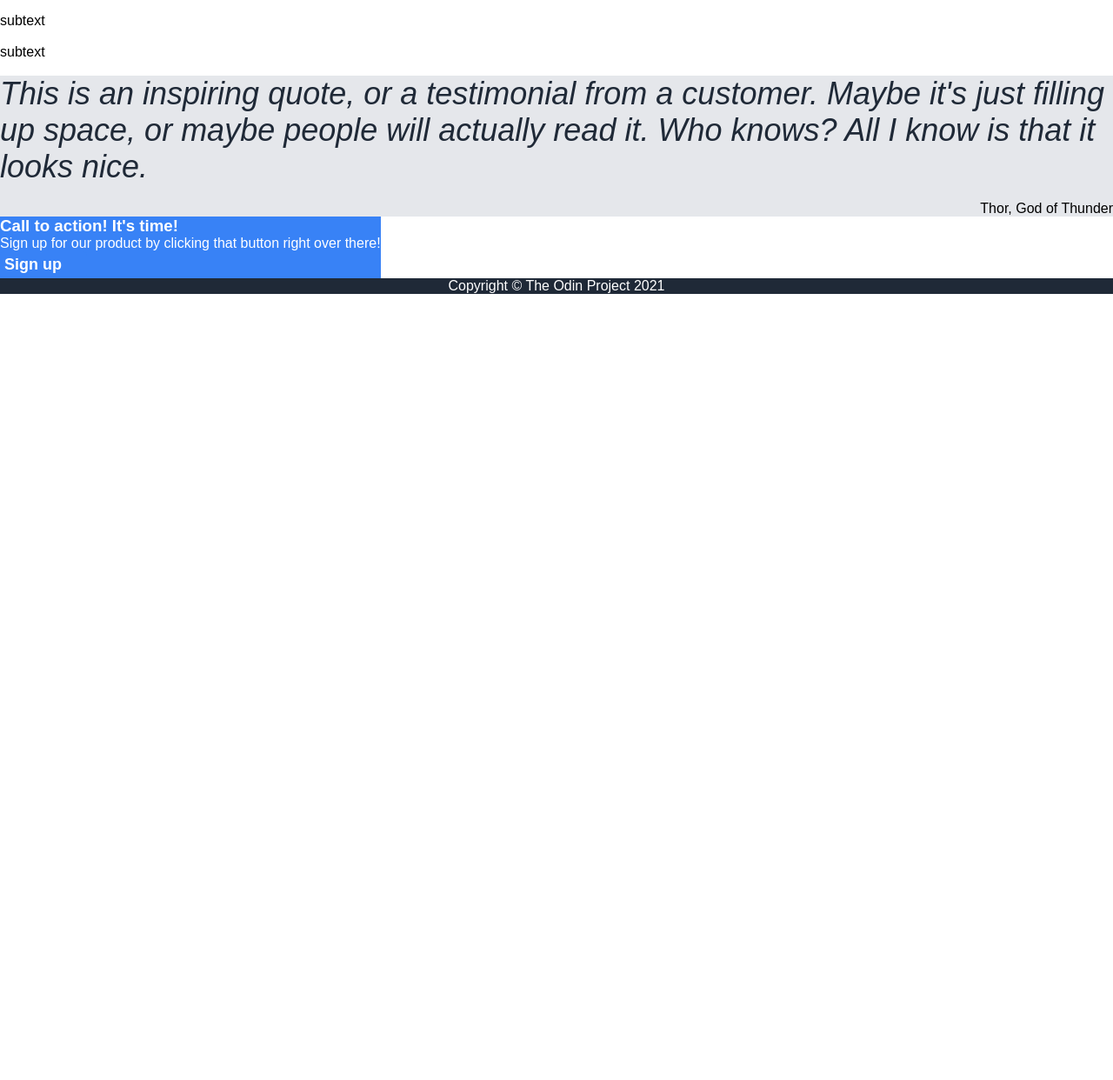
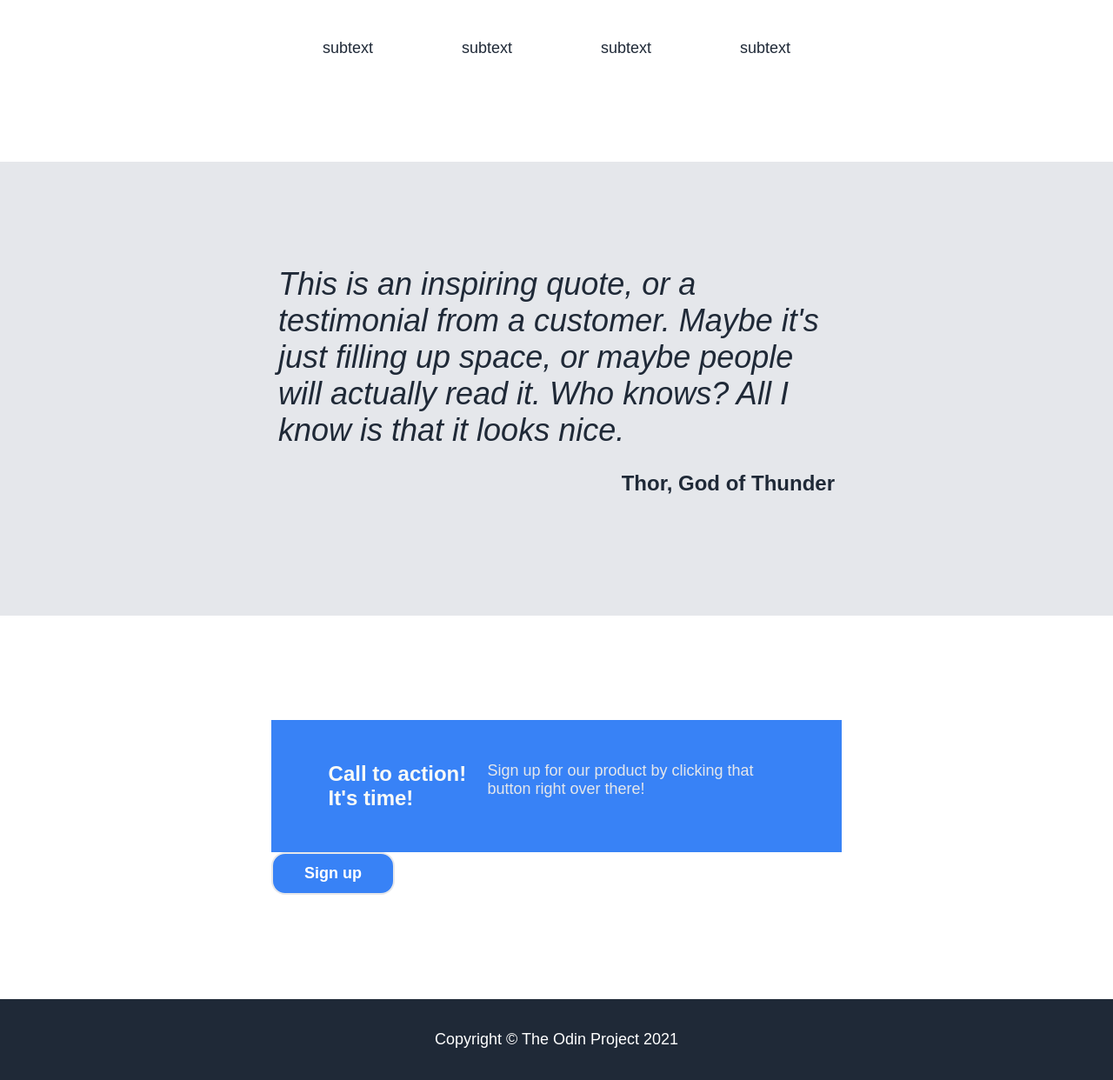
Before and after one commit to aebelgirma/landing-page-project, a plain HTML site: page index.html in a window 1280 px wide. Shown: the part 676-1918 px from the top of the page at 87% size. Before the commit the page ends 1014 px from the top, so only its background shows below. Drawn offline with Linux system fonts and the light colour scheme.

Commit message:
Edit index.html style.css major edit on color, font style, and structure of webpage

```diff
--- a/index.html
+++ b/index.html
@@ -8,8 +8,9 @@
         <title>Landing Page Project</title>
     </head>
     <body>
-        <div class="top">
-            <div class="header">
+        <div>
+            <header>
+                <div class="header-section">
                     <div class="header-logo">
                         <h1>Header Logo</h1>
                     </div>
@@ -21,7 +22,7 @@
                         </ul>
                     </nav>
                 </div>
-        </div>
+            </header>
             <main>
                 <section class="hero-section">
                     <div class="wide-margin">
@@ -37,10 +38,9 @@
                     </div>
                 </div>
             </section>>
-        </main>
         </div>
-        <div class="middle">
-            <h2>Some random information</h2>
+        <section class="images-section">
+            <h2 class="images-heading">Some random information</h2>
             <div class="images">
                 <figure class="img-1">
                     <img src="">
@@ -59,18 +59,23 @@
                     <figcaption>subtext</figcaption>
                 </figure>
             </div>
+        </section>
+        <section class="quote-section">
             <div class="quote">
-                <p class="main-quote"><i>This is an inspiring quote, or a testimonial from a customer. Maybe it's just filling up space, or maybe people will actually read it. Who knows? All I know is that it looks nice.</i></p>
-                <text class="credit">Thor, God of Thunder</text>
+                <blockquote>
+                    This is an inspiring quote, or a testimonial from a customer. Maybe it's just filling up space, or maybe people will actually read it. Who knows? All I know is that it looks nice.
+                </blockquote>
+                <p class="credit">Thor, God of Thunder</p>
             </div>
+        </section>
+        <section class="action-section">
+            <div class="call-to-action">
+                <h2>Call to action! It's time!</h2>
+                <text class="sign-up-txt">Sign up for our product by clicking that button right over there!</text>
             </div>
-        <div class="bottom">
-            <div class="call-to-action">
-                <h3>Call to action! It's time!</h3>
-                <text class="sign-up-txt">Sign up for our product by clicking that button right over there!</text>
-                <button class="action">Sign up</button>
+            <button>Sign up</button>
+        </section>
+    </main>
+    <footer>Copyright © The Odin Project 2021</footer>
     </div>
-        </div>
-        <footer>Copyright © The Odin Project 2021</footer>
-    </body>
     </html>
--- a/style.css
+++ b/style.css
@@ -12,15 +12,16 @@ div {
     display: block;
 }
 
-.top {
+header {
     background-color: #1F2937;
-    padding-top: 18px;
     display: flex;
     justify-content: space-between;
     align-items: center;
+    padding-top: 18px;
 }
 
-.header {
+.header-section {
+    margin: 0 15%;
     display: flex;
     justify-content: space-between;
     width: 80%;
@@ -35,6 +36,10 @@ div {
 }
 
 .header-logo {
+    flex: 1 1 50%;
+}
+
+h1 {
     color: #F9FAF8;
     flex: 1 1 50%;
 }
@@ -49,15 +54,11 @@ nav ul {
     display: flex;
     flex-basis: 70%;
     justify-content: space-between;
-    list-style-type: none;
-    margin: 0;
-    padding: 0px;
-    gap: 5px;
 }
 
-li {
-    font-size: 18px;
-    color: #E5E7EB;
+nav li {
+    margin-left: 22px;
+    list-style-type: none;
 }
 
 .hero-section {
@@ -94,9 +95,10 @@ p {
 button {
     background-color: #3882F6;
     color: white;
-    border-radius: 16px;
+    padding: 12px 36px;
     font-size: 18px;
     font-weight: bold;
+    border-radius: 16px;
 }
 
 .half-div-left {
@@ -114,63 +116,88 @@ button {
     align-items: center;
 }
 
-.midddle {
+.images-section {
     display: flex;
+    flex-direction: column;
+    justify-content: center;
+    text-align: center;
+    padding: 60px 0 120px 0;
+}
+
+.images-heading {
+    font-size: 36px;
+    font-weight: 900;
+    color: #1F2937;
+    margin-bottom: 60px;
+}
+
+.images {
+    display: flex;
+    justify-content: space-between;
+    margin: 0 25%;
+}
+
+figure {
+    display: flex;
+    flex-direction: column;
+    align-items: center;
+    width: 170px;
+    text-align: center;
+    font-size: 18px;
+    color: #1F2937;
+}
+
+.quote-section {
+    background-color: #E5E7EB;
+    padding: 120px 0;
 }
 
 .quote {
-    background-color: #E5E7EB;
-    /* max-width: 40em; */
+    margin: 0 25%;
 }
 
-i, .main-quote {
-    min-width: 200px;
+blockquote {
     font-size: 36px;
-    font-style: light italic;
     color: #1F2937;
-    display: flex;
-    align-items: center;
-    justify-content: center;
+    font-style: italic;
 }
 
-.credit {
-    display: flex;
-    align-content: flex-end;
-    justify-content: right;
+.quote-section p {
+    text-align: right;
+    font-size: 24px;
+    font-weight: bold;
+    color: #1F2937;
+    padding-top: 8px
 }
 
-.bottom {
-    background-color: white;
-    display: flex;
+.action-section {
+    padding: 120px;
+    margin: 0 15%;
 }
 
 .call-to-action {
+    display: flex;
+    justify-content: space-between;
     background-color: #3882F6;
-    color: white;
+    color: #E5E7EB;
+    font-size: 18px;
+    padding: 48px 10%;
 }
 
-h3 {
-    display: flex;
+.call-to-action h2 {
+    color:#F9FAF8;
+    font-size: 24px;
+    font-weight: bold;
 }
 
-button {
-    background-color: #3882F6;
-    color: white;
-    border-radius: 5px;
-    padding: 5px;
-    width: 100px;
-    border: none;
-}
-
-.action {
-    display: flex;
-    align-content: center;
-    align-items: center;
+.action-section button {
+    border: 2px solid #E5E7EB;
 }
 
 footer {
     background-color: #1F2937;
     color: white;
-    display: flex;
-    justify-content: center;
+    font-size: 18px;
+    text-align: center;
+    padding: 36px 0;
 }
```
Lines whose indentation alone changed are shown as unchanged.
